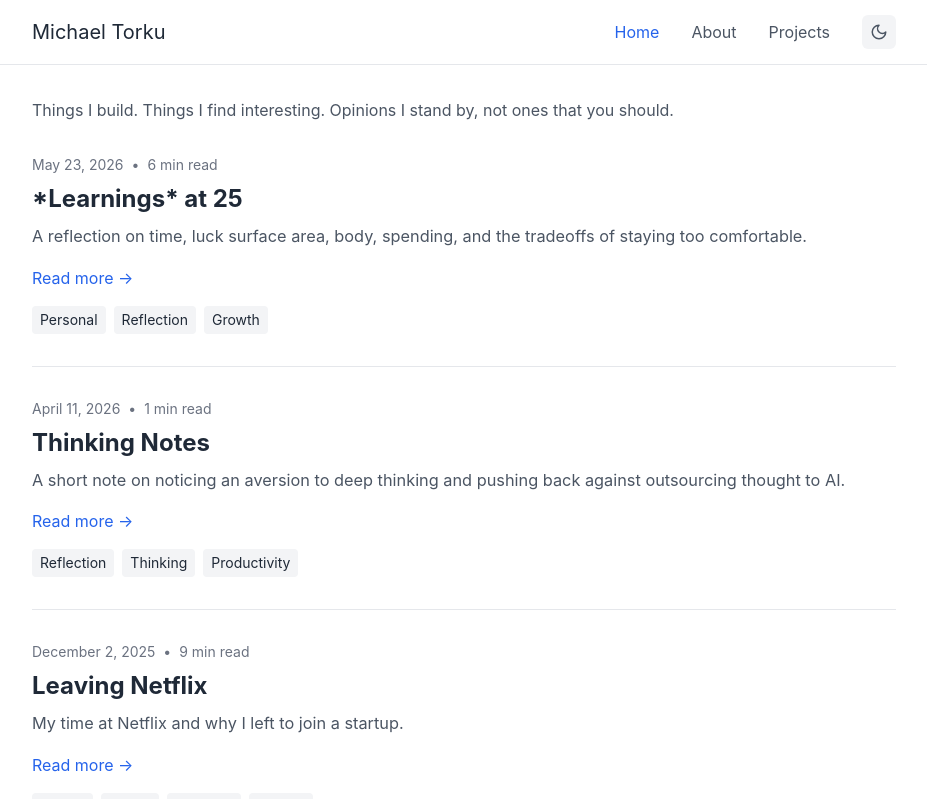
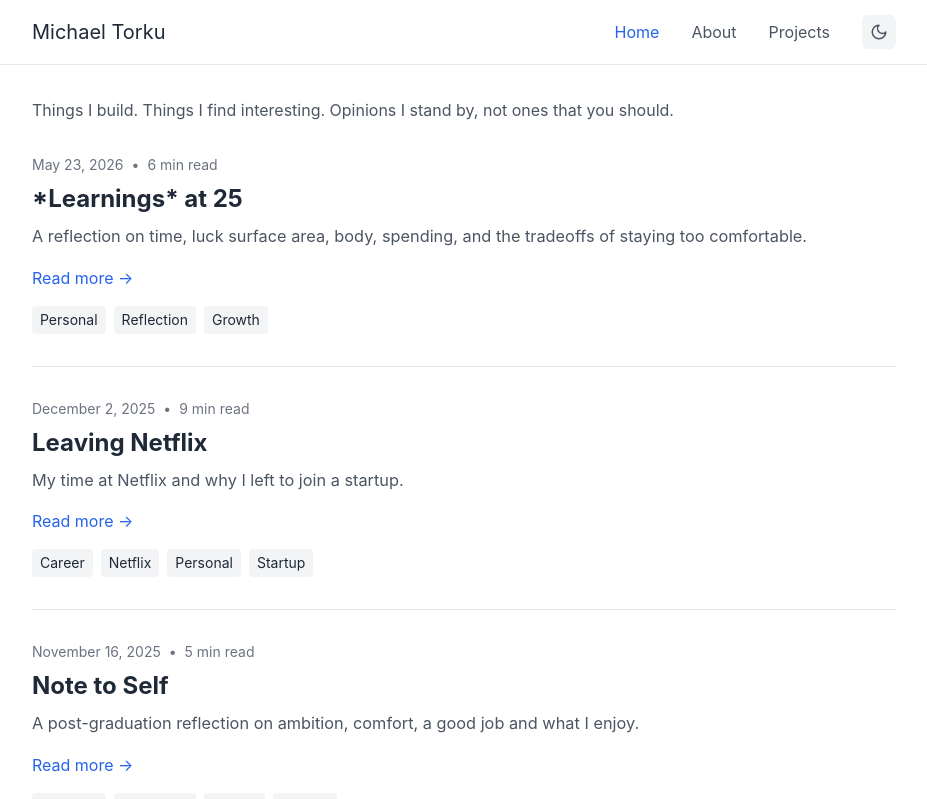
Before and after one commit to michaeltorku/personal-site, a React (Vite) app: page / in a window 1280 px wide. Shown: the top 799 px of the page, without its empty margins (176-1103 px from the left). Built offline with nearby package versions, Linux system fonts and the light colour scheme.

Commit message:
Remove Thinking Notes post

```diff
--- a/src/data/blogPosts.ts
+++ b/src/data/blogPosts.ts
@@ -93,28 +93,6 @@ I've spent a lot of time asking questions to interesting and successful people I
 `,
     tags: ['Personal', 'Reflection', 'Growth'],
     readTime: 6
-  },
-  {
-    id: 'thinking-notes',
-    title: 'Thinking Notes',
-    date: 'April 11, 2026',
-    author: 'Michael Torku',
-    excerpt:
-      'A short note on noticing an aversion to deep thinking and pushing back against outsourcing thought to AI.',
-    content: `
-# Thinking Notes
-
-I recently feel a sense of mental aversion about thinking deeply.
-
-- My mind is constantly trying to handoff thinking work to later or to AI which is super harmful.
-- I need to become more focused/aware and jump in front of this.
-- I find this happens worst during extended reading and debugging or thinking of solutions to uncertainty ridden technical problems.
-- I have no idea where this came from - I assume this is an increasing effect of prolonged use of AI.
-
-I am actively trying to undo this.
-`,
-    tags: ['Reflection', 'Thinking', 'Productivity'],
-    readTime: 1
   },
   {
     id: 'note-to-self',
```
